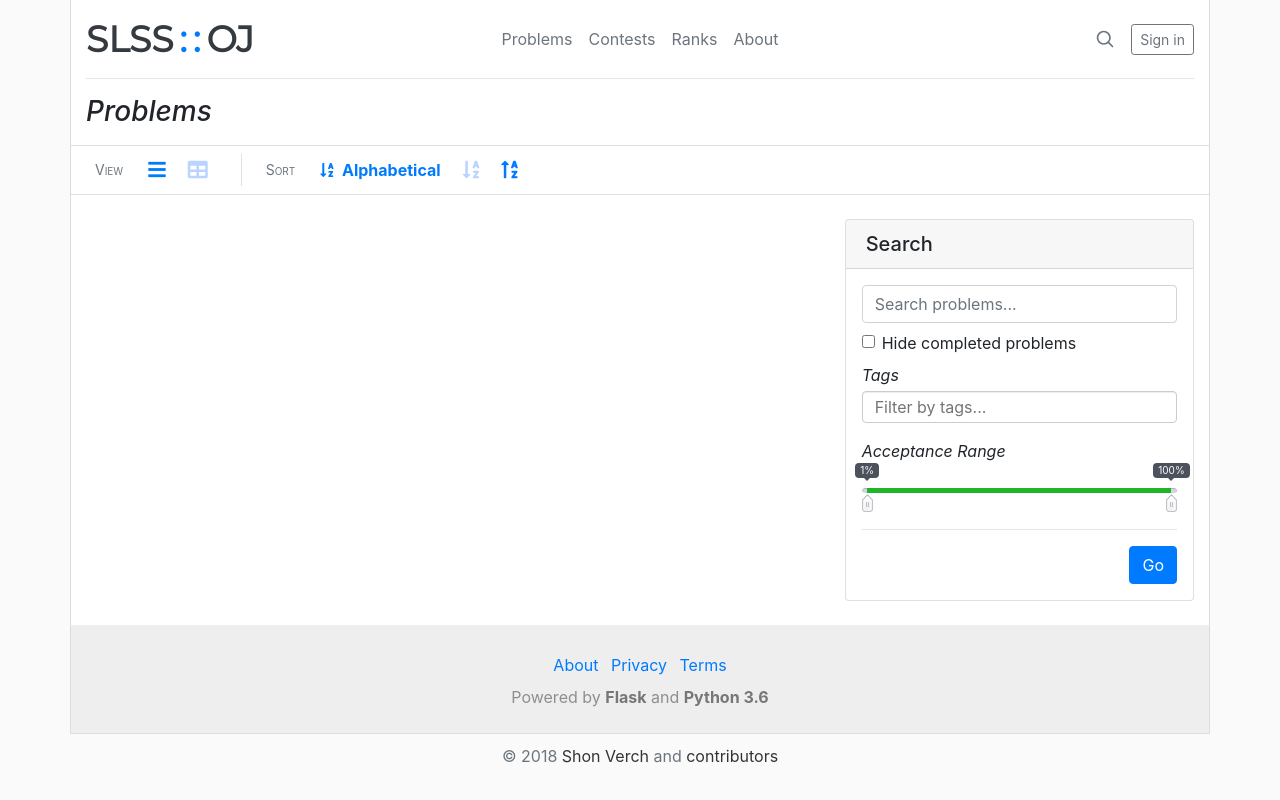
After one commit to galacticglum/OnlineGraderCS, a Flask app: template grader/templates/problems_alphabetical.html in a window 1280 px wide. The commit adds this page. Run offline with Flask 2, Linux system fonts and the light colour scheme; the template is opened without the code that fills it, so the values that code supplies are empty; some libraries are stand-ins or nearby versions.

Commit message:
Started on problem sorting options

```diff
--- a/grader/routes.py
+++ b/grader/routes.py
@@ -73,20 +73,60 @@ def contests():
 
     return render_template('contests.html', contests=contests, display_open_contests=display_open_contests)
 
-@application.route('/problems')
-def problems():
+def get_problem_query():
+    return db.session.query(Problem).filter(~Problem.contests.any())
+
+def get_problems(query, route):
     page = request.args.get('page', default=1, type=int)
     if page < 1:
-        return redirect(pagination_lib.get_url_with_page('problems', 1))
+        return redirect(pagination_lib.get_url_with_page(route, 1))
 
-    all_problems = db.session.query(Problem).filter(~Problem.contests.any()).all()
+    all_problems = query.all()
     max_page = pagination_lib.get_max_page(len(all_problems))
 
     if page > max_page:
-        return redirect(pagination_lib.get_url_with_page('problems', max_page))
+        return redirect(pagination_lib.get_url_with_page(route, max_page))
 
-    pagination_entries, problems_on_page = pagination_lib.paginate(all_problems, page)
-    return render_template('problems.html', problems=problems_on_page, pagination_entries=pagination_entries)
+    pagination_entries, items_on_page = pagination_lib.paginate(all_problems, page, route)
+    return {'pagination_entries' : pagination_entries, 'problems' : items_on_page }
+
+@application.route('/problems/trending')
+def problems_trending():
+    query = get_problem_query()
+    return render_template('problems_trending.html', **get_problems(query, 'problems_trending'))
+
+@application.route('/problems/alphabetical', defaults={'direction': 'az'})
+@application.route('/problems/alphabetical/<direction>')
+def problems_alphabetical(direction):
+    query = get_problem_query()
+
+    if direction == 'az':
+        query = query.order_by(Problem.name)
+    elif direction == 'za':
+        query = query.order_by(Problem.name.desc())
+    else:
+        return redirect(url_for('problems_alphabetical'))
+
+    return render_template('problems_alphabetical.html', **get_problems(query, 'problems_alphabetical'), sorted_az=(direction == 'az'))
+
+@application.route('/problems/difficulty')
+def problems_difficulty():
+    query = get_problem_query()
+    return render_template('problems_alphabetical.html', **get_problems(query, 'problems_difficulty'))
+
+@application.route('/problems/acceptance')
+def problems_acceptance():
+    query = get_problem_query()
+    return render_template('problems_alphabetical.html', **get_problems(query, 'problems_acceptance'))
+
+@application.route('/problems/completion')
+def problems_completion():
+    query = get_problem_query()
+    return render_template('problems_alphabetical.html', **get_problems(query, 'problems_completion'))
+
+@application.route('/problems')
+def problems():
+    return redirect(url_for('problems_trending'))
 
 @application.route('/contest/<int:contest_id>', methods=['GET', 'POST'])
 @login_required
--- a/grader/templates/_layout.html
+++ b/grader/templates/_layout.html
@@ -1,5 +1,6 @@
 {% from "security/_macros.html" import render_field, render_field_with_errors, render_checkbox_field, render_field_with_label %}
 
+<!-- href, id, caption -->
 {% set navigation_bar = [
     ('problems', 'problems', 'Problems'),
     ('contests', 'contests', 'Contests'),
--- a/grader/templates/problems.html
+++ b/grader/templates/_problems_base.html
@@ -1,5 +1,16 @@
 {% extends '_layout.html' %}
 {% set active_page = "problems" %}
+
+<!-- name, icon, route -->
+{% set sort_options = [
+    ('Trending', 'fas fa-fire', 'problems_trending'),
+    ('Alphabetical', 'fas fa-sort-alpha-down', 'problems_alphabetical'),
+    ('Difficulty', 'far fa-lightbulb', 'problems_difficulty'),
+    ('Acceptance', 'fas fa-percent', 'problems_acceptance'),
+    ('Completion', 'fas fa-check', 'problems_completion')
+] -%}
+
+{% set active_sort_option = active_sort_option|default('Trending') -%}
 
 {% macro gen_pagination() %}
 {% if pagination_entries %}
@@ -60,49 +71,33 @@ Problems
 
             <div class="d-flex flex-row utility-bar px-4 align-items-center">
                 <span class="header-text smallcaps">Sort</span>
+
+                {% for name, icon, _ in sort_options %}
+                {% if name == active_sort_option %}
                     <button class="btn btn-sm sort-option-button mr-1 py-0 my-0 align-items-center text-primary" type="button" id="sort-menu-button"
                     data-toggle="dropdown" aria-haspopup="true" aria-expanded="false">
-                    <i class="fas fa-fire"></i>
+                        <i class="{{icon}}"></i>
                         <span class="my-auto ml-1">
-                        <strong>Trending</strong>
+                            <strong>{{name}}</strong>
                         </span>
                     </button>
+                {% endif %}
+                {% endfor %}
 
                 <div class="dropdown-menu" id="sort-menu-dropdown" aria-labelledby="sort-menu-button">
-                    <a class="dropdown-item dropdown-item-active" href="?sortby=trend">
-                        <i class="fas fa-fire"></i>
+                    {% for name, icon, route in sort_options %}
+                        <a class="dropdown-item {% if name == active_sort_option %}dropdown-item-active{% endif %}" href="{{url_for(route)}}">
+                            <i class="{{icon}}"></i>
                             <span class="my-auto ml-1">
-                            <strong>Trending</strong>
+                                <strong>{{name}}</strong>
                             </span>
                         </a>
+                    {% endfor %}
+                </div>
 
-                    <a class="dropdown-item" href="?sortby=alpha">
-                        <i class="fas fa-sort-alpha-down"></i>
-                        <span class="my-auto ml-1">
-                            <strong>Alphabetical</strong>
-                        </span>
-                    </a>
-
-                    <a class="dropdown-item" href="?sortby=difficulty">
-                        <i class="far fa-lightbulb"></i>
-                        <span class="my-auto ml-1">
-                            <strong>Difficulty</strong>
-                        </span>
-                    </a>
-
-                    <a class="dropdown-item" href="?sortby=acceptance">
-                        <i class="fas fa-percent"></i>
-                        <span class="my-auto ml-1">
-                            <strong>Acceptance</strong>
-                        </span>
-                    </a>
-
-                    <a class="dropdown-item" href="?sortby=completion">
-                        <i class="fas fa-check"></i>
-                        <span class="my-auto ml-1">
-                            <strong>Completion</strong>
-                        </span>
-                    </a>
+                <div class="d-flex flex-row utility-bar align-items-center">
+                    {% block sorting_options %}
+                    {% endblock %}
                 </div>
             </div>
         </div>
--- /dev/null
+++ b/grader/templates/problems_alphabetical.html
@@ -0,0 +1,15 @@
+{% extends '_problems_base.html' %}
+{% set active_sort_option = "Alphabetical" %}
+
+{% block sorting_options %}
+<a class="btn btn-sm view-button mr-1 py-0 my-0" role="button" data-toggle="tooltip" data-placement="top" title="Sort A-Z" data-delay='{"show":"1500"}'
+    href="{{url_for('problems_alphabetical', direction='az')}}">
+
+    <i class="fas fa-sort-alpha-down {% if sorted_az %}view-btn-active{% endif %}"></i>
+</a>
+<a class="btn btn-sm view-button mr-1 py-0 my-0" role="button" data-toggle="tooltip" data-placement="top" title="Sort Z-A" data-delay='{"show":"1500"}'
+    href="{{url_for('problems_alphabetical', direction='za')}}">
+
+    <i class="fas fa-sort-alpha-up {% if not sorted_az %}view-btn-active{% endif %}"></i>
+</a>
+{% endblock %}
--- /dev/null
+++ b/grader/templates/problems_trending.html
@@ -0,0 +1,2 @@
+{% extends '_problems_base.html' %}
+{% set active_sort_option = "Trending" %}
```
Also changed, not shown: grader/pagination.py (+11 -11 lines). Lines whose indentation alone changed are shown as unchanged.
